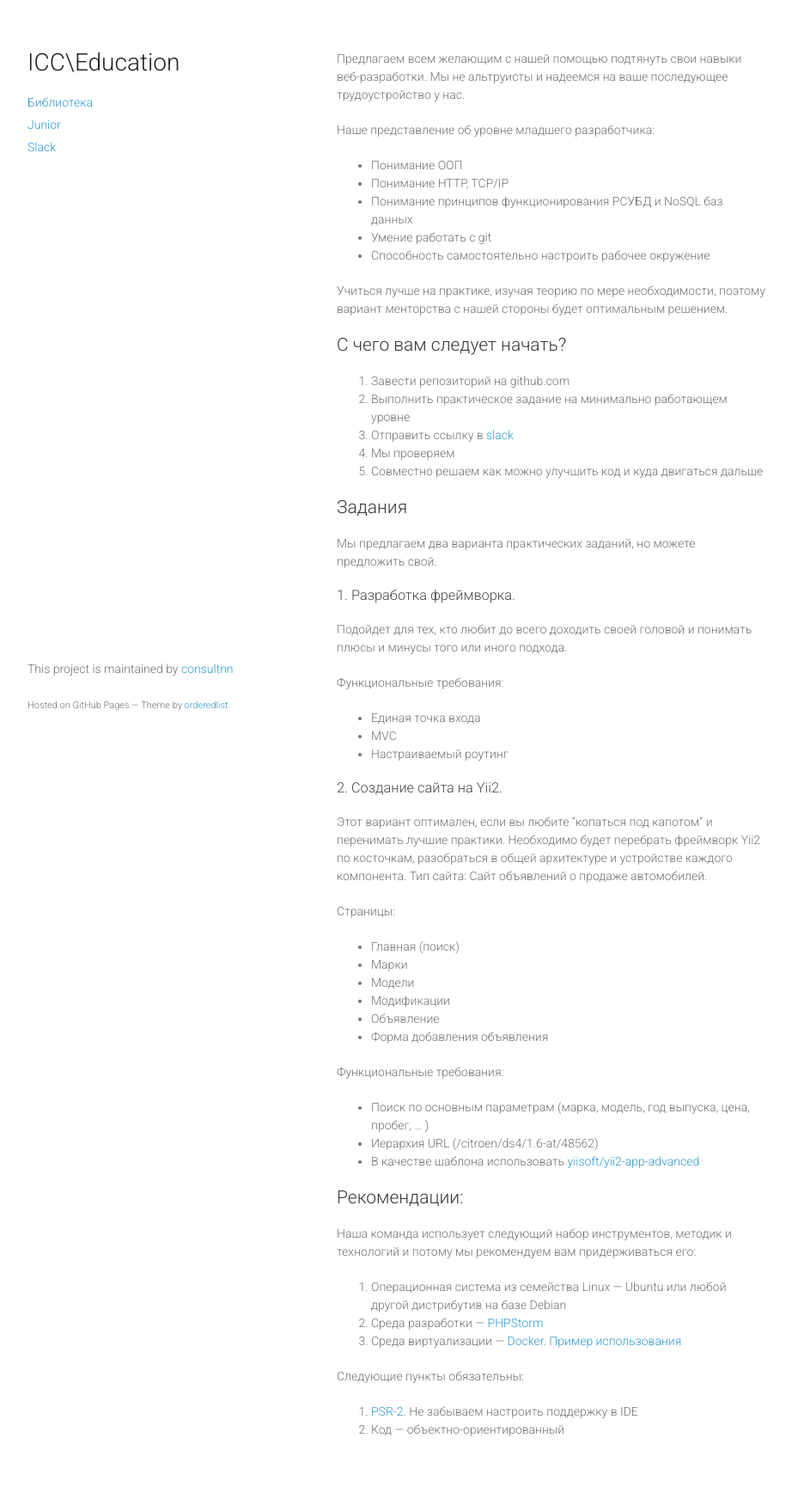
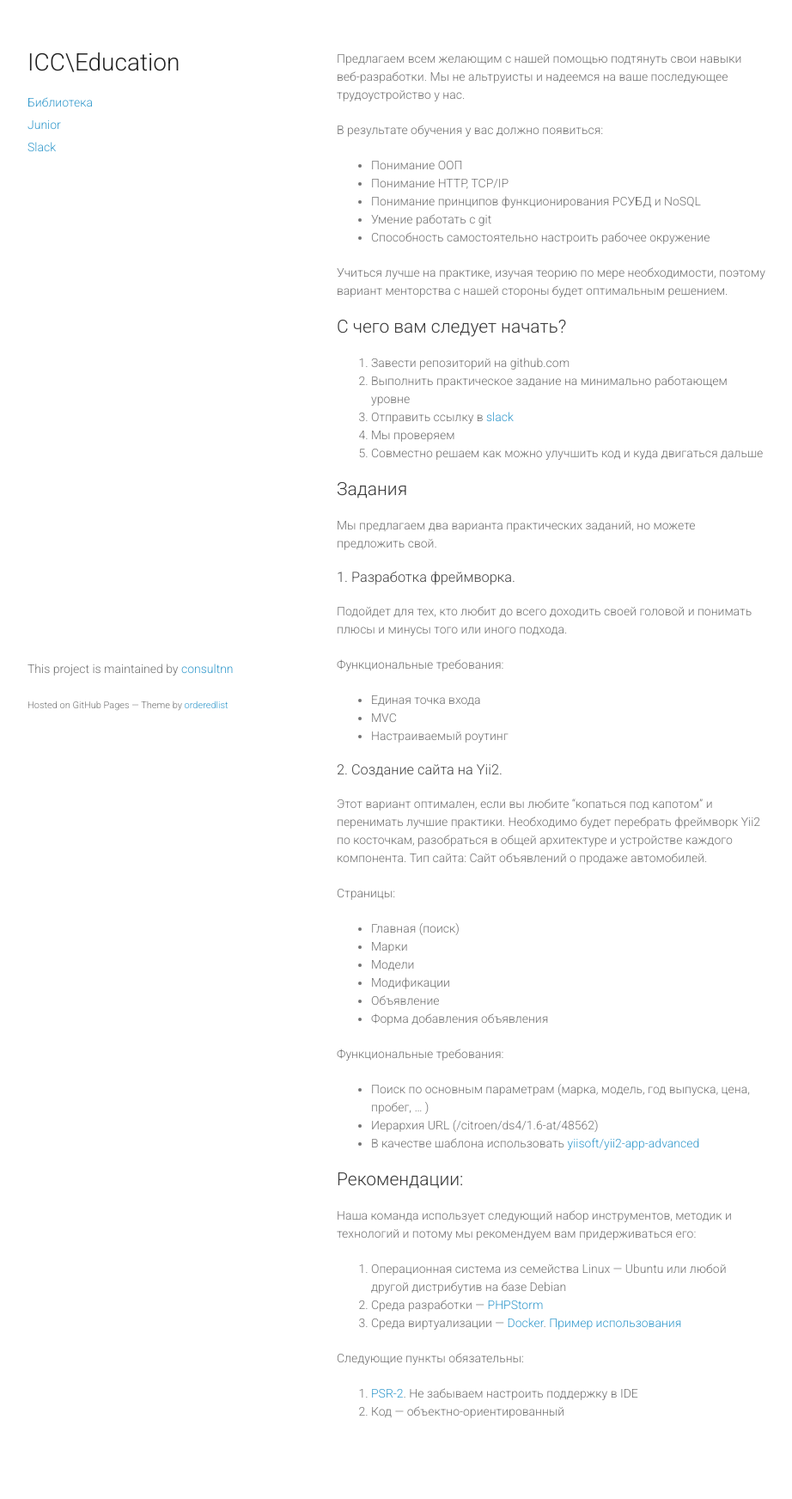
Before and after one commit to consultnn/education, a Jekyll site: the page built from junior.md, in a window 1280 px wide. Shown: the whole page at 86% size, without its empty margins (178-1100 px from the left). Built offline with Jekyll 4.4.1, drawn with Linux system fonts in a browser that asks for light colours; Markdown is read by kramdown in place of the engine named in the settings; after the commit the page ends 1723 px from its top, so only the background shows below that.

Commit message:
edit skils

```diff
--- a/junior.md
+++ b/junior.md
@@ -6,11 +6,11 @@ title: Младший разработчик
 Предлагаем всем желающим с нашей помощью подтянуть свои навыки веб-разработки.
 Мы не альтруисты и надеемся на ваше последующее трудоустройство у нас.
 
-Наше представление об уровне младшего разработчика:
+В результате обучения у вас должно появиться:
 
 * Понимание ООП
 * Понимание HTTP, TCP/IP
-* Понимание принципов функционирования РСУБД и NoSQL баз данных
+* Понимание принципов функционирования РСУБД и NoSQL
 * Умение работать с git
 * Способность самостоятельно настроить рабочее окружение
 
```
